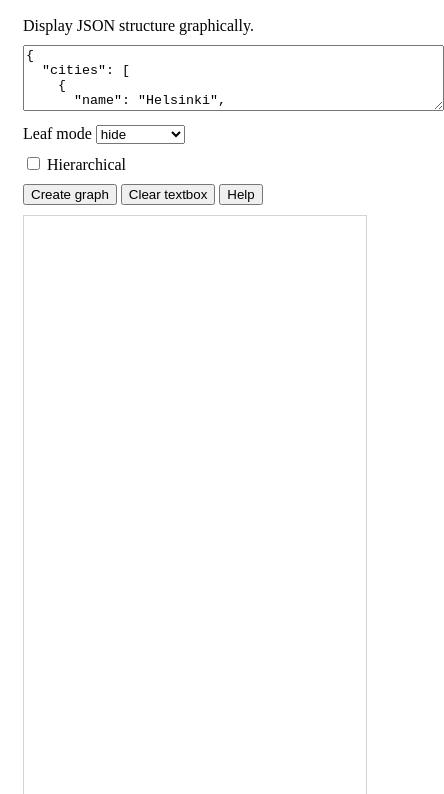
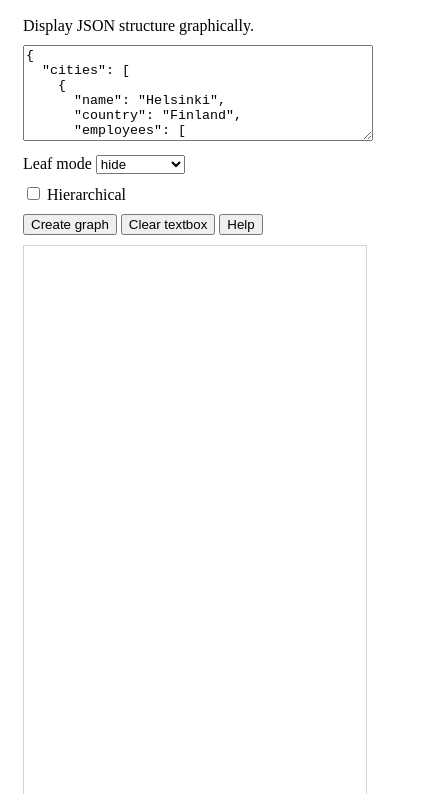
Before and after one commit to juissi999/jsonviz, a website built with webpack: page docs/index.html in a window 390 px wide. Shown: the part 50-844 px from the top of the page, 444 px wide, since content can reach past the window. Built offline with nearby package versions, Linux system fonts and the light colour scheme; what vis-data would draw is missing.

Commit message:
Tune textbox dimensions to be responsive

```diff
--- a/docs/index.html
+++ b/docs/index.html
@@ -9,7 +9,7 @@
     <h2>jsonviz</h2>
     Display JSON structure graphically. <span id="statustxt" class="error"></span>
     <div class="block">
-      <textarea id="jsonstr" rows="4" cols="50">
+      <textarea style="width:100%;" id="jsonstr" rows="6">
       </textarea>
     </div>
     <div class="block">
```
